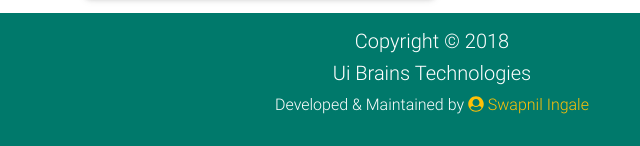
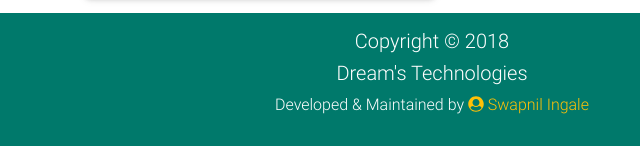
Before and after one commit to swapnil181/Corporate-Website, a plain HTML site: page services.html in a window 1280 px wide. Shown: the part 2001-2147 px from the top of the page, 0-640 px from the left. Drawn offline with Linux system fonts and the light colour scheme; some packages are replaced by stand-ins of ours; a script that the page names is missing.

Commit message:
Update services.html

```diff
--- a/services.html
+++ b/services.html
@@ -11,7 +11,7 @@
     <link rel="stylesheet" href="bootstrap/css/mdb.css">
     <link rel="stylesheet" href="https://cdnjs.cloudflare.com/ajax/libs/ekko-lightbox/5.3.0/ekko-lightbox.css">
     <link rel="stylesheet" href="styles.css">
-    <title>Dream</title>
+    <title>Dream's Techno</title>
     <link rel="icon" href="img/favicon.ico">
 </head>
 
@@ -290,7 +290,7 @@
         <div class="row align-items-center">
             <div class="col-md-8">
                 <h5>Copyright &copy; 2018</h5>
-                <h5>Ui Brains Technologies</h5>
+                <h5>Dream's Technologies</h5>
                 <p>Developed & Maintained by
                     <a class="text-warning" href="https://github.com/swapnil181"
                        target="_blank">
```
